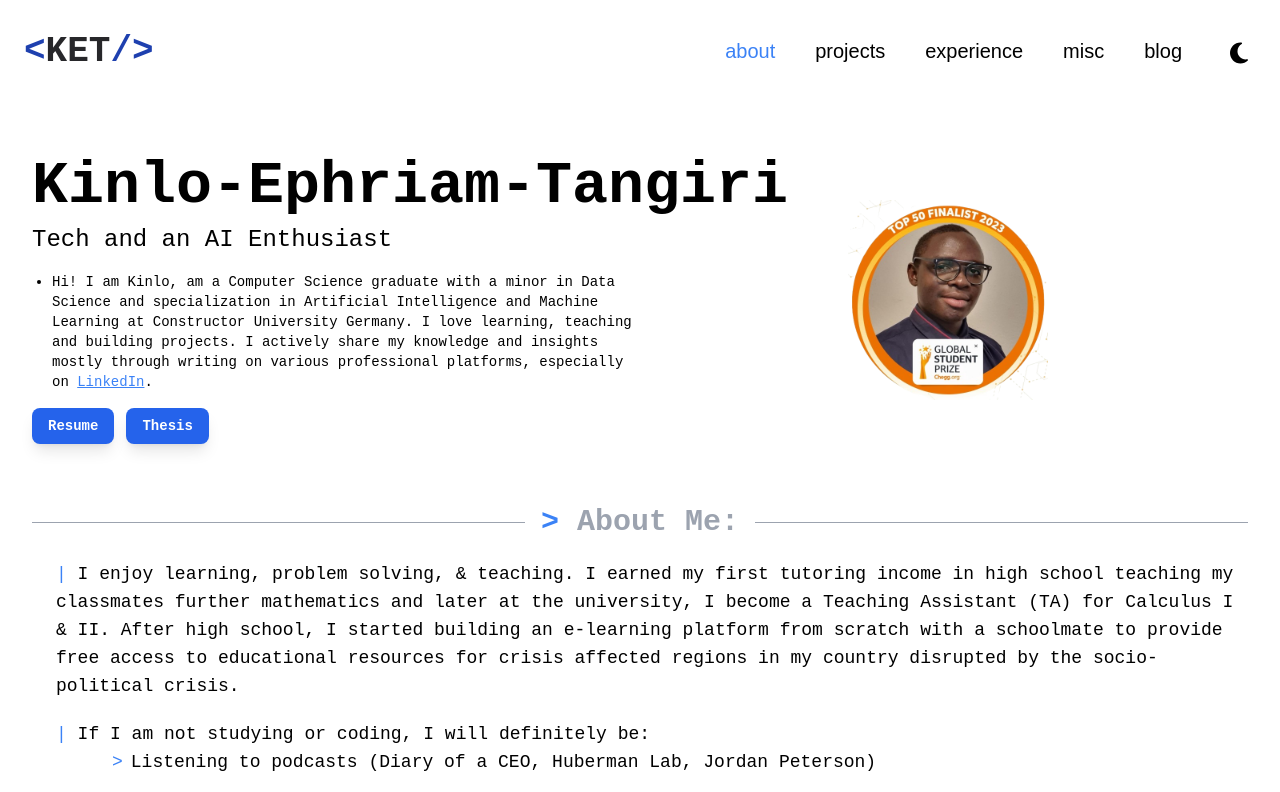
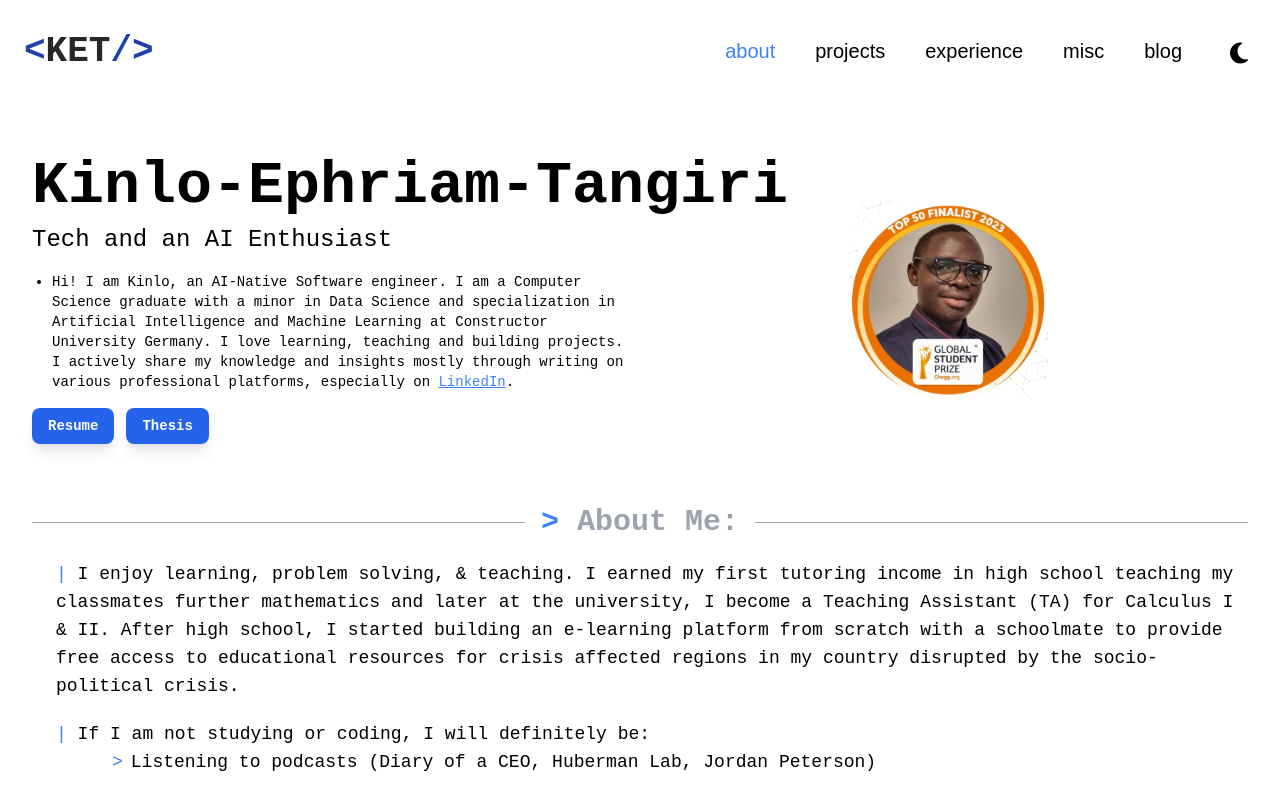
Before and after one commit to 9117KET/my-portfolio, a React (Vite) app: page / in a window 1280 px wide. Shown: the top 792 px of the page. Built offline with nearby package versions, Linux system fonts and the light colour scheme.

Commit message:
updated the heading

```diff
--- a/index.html
+++ b/index.html
@@ -28,7 +28,7 @@
     <!-- Description of the webpage for SEO -->
     <meta
       name="description"
-      content="Hi! I am Kinlo, a Computer Science graduate with a minor in Data Science and specialization in Artificial Intelligence and Machine Learning at Constructor University Germany. I love learning, teaching and building projects. I actively share my knowledge and insights mostly through writing on various professional platforms, especially on LinkedIn."
+      content="Hi! I am Kinlo, an AI-Native Software engineer. I am a Computer Science graduate with a minor in Data Science and specialization in Artificial Intelligence and Machine Learning at Constructor University Germany. I love learning, teaching and building projects. I actively share my knowledge and insights mostly through writing on various professional platforms, especially on LinkedIn."
     />
     <!-- Keywords for SEO -->
     <meta
@@ -46,7 +46,7 @@
     />
     <meta
       property="og:description"
-      content="Hi! I am Kinlo, a Computer Science graduate with a minor in Data Science and specialization in Artificial Intelligence and Machine Learning at Constructor University Germany. I love learning, teaching and building projects."
+      content="Hi! I am Kinlo, an AI-Native Software engineer. I am a Computer Science graduate with a minor in Data Science and specialization in Artificial Intelligence and Machine Learning at Constructor University Germany. I love learning, teaching and building projects."
     />
     <meta property="og:site_name" content="Kinlo Ephriam Tangiri" />
 
@@ -58,7 +58,7 @@
     />
     <meta
       name="twitter:description"
-      content="Hi! I am Kinlo, a Computer Science graduate with a minor in Data Science and specialization in Artificial Intelligence and Machine Learning at Constructor University Germany. I love learning, teaching and building projects."
+      content="Hi! I am Kinlo, an AI-Native Software engineer. I am a Computer Science graduate with a minor in Data Science and specialization in Artificial Intelligence and Machine Learning at Constructor University Germany. I love learning, teaching and building projects."
     />
 
     <!-- External CSS for fonts -->
--- a/src/components/AboutMe.tsx
+++ b/src/components/AboutMe.tsx
@@ -28,7 +28,7 @@ export default function AboutMe() {
           {/* Introduction list */}
           <ul className="list-disc pl-5 text-xs sm:text-sm mt-4 font-mono">
             <li>
-              Hi! I am Kinlo, am a Computer Science graduate with a minor in
+              Hi! I am Kinlo, an AI-Native Software engineer. I am a Computer Science graduate with a minor in
               Data Science and specialization in Artificial Intelligence and
               Machine Learning at Constructor University Germany. I love
               learning, teaching and building projects. I actively share my
--- a/src/pages/About.tsx
+++ b/src/pages/About.tsx
@@ -14,7 +14,7 @@ export default function About() {
         </title>
         <meta
           name="description"
-          content="Hi! I am Kinlo, a Computer Science graduate with a minor in Data Science and specialization in Artificial Intelligence and Machine Learning at Constructor University Germany. I love learning, teaching and building projects. I actively share my knowledge and insights mostly through writing on various professional platforms, especially on LinkedIn."
+          content="Hi! I am Kinlo, an AI-Native Software engineer. I am a Computer Science graduate with a minor in Data Science and specialization in Artificial Intelligence and Machine Learning at Constructor University Germany. I love learning, teaching and building projects. I actively share my knowledge and insights mostly through writing on various professional platforms, especially on LinkedIn."
         />
         <meta
           name="keywords"
@@ -26,7 +26,7 @@ export default function About() {
         />
         <meta
           property="og:description"
-          content="Hi! I am Kinlo, a Computer Science graduate with a minor in Data Science and specialization in Artificial Intelligence and Machine Learning at Constructor University Germany. I love learning, teaching and building projects."
+          content="Hi! I am Kinlo, an AI-Native Software engineer. I am a Computer Science graduate with a minor in Data Science and specialization in Artificial Intelligence and Machine Learning at Constructor University Germany. I love learning, teaching and building projects."
         />
         <meta property="og:type" content="website" />
         <meta property="og:url" content={window.location.href} />
@@ -37,7 +37,7 @@ export default function About() {
         />
         <meta
           name="twitter:description"
-          content="Hi! I am Kinlo, a Computer Science graduate with a minor in Data Science and specialization in Artificial Intelligence and Machine Learning at Constructor University Germany. I love learning, teaching and building projects."
+          content="Hi! I am Kinlo, an AI-Native Software engineer. I am a Computer Science graduate with a minor in Data Science and specialization in Artificial Intelligence and Machine Learning at Constructor University Germany. I love learning, teaching and building projects."
         />
       </Helmet>
       <div className={`${styles.flexCenter}`}>
```
